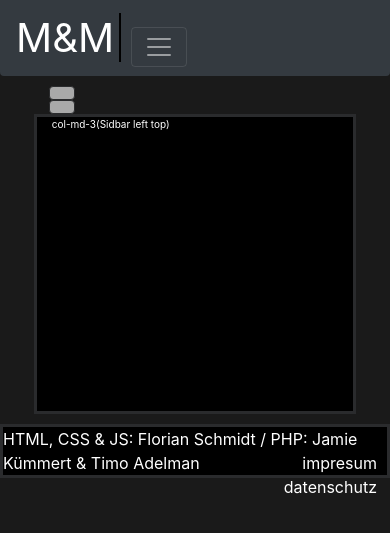
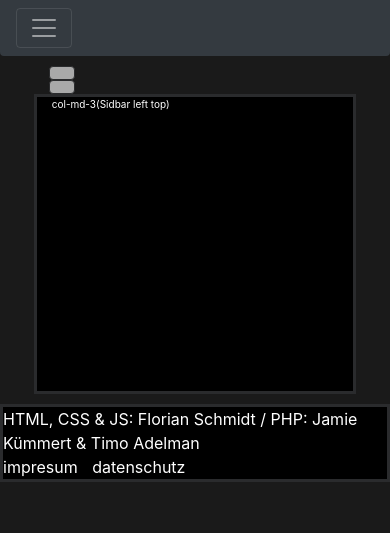
Before and after one commit to Nocciiii/Script-Forum, a PHP site: page /index.php in a window 390 px wide. Shown: the top 533 px of the page. Run offline with PHP 8.4, Linux system fonts and the light colour scheme; some libraries are stand-ins or nearby versions.

Commit message:
Design überarbeitung

```diff
--- a/Code/index.php
+++ b/Code/index.php
@@ -11,18 +11,16 @@
       <?php include ("Posten.php"); ?>
 
 		  <?php
-			if(session_id() == '' || !isset($_SESSION))
-			{
+			if(session_id() == '' || !isset($_SESSION)) {
     // session isn't started
     session_start();
 }
-
     		$server  ='mysql:dbname=fi2017_gruppe1_projekt_adelmann_kuemmert_schmidt;
     		host=localhost';
 
     		//Wechsel zwischen User wenn daheim lol
-    		//$user='fi11';
-    		$user='root';
+    		$user='fi11';
+    		//$user='root';
 
     		$pdo = new PDO ($server, $user,'');
     		if(isset($_GET['login']))
@@ -89,7 +87,6 @@
     					$errorMessage = "Diese E-Mail-Adresse ist bereits vergeben";
     				}
     			}
-
     			if(!$error)
     			{
     				$password_hash = password_hash($password, PASSWORD_DEFAULT);
@@ -118,12 +115,10 @@
 				session_start();
 			}
 
-			if(isset($_GET['erstellePost']))
+        if(isset ($_Get["Post"]))
         {
           $ueberschrift = $_POST['ueberschrift'];
     			$inhalt = $_POST['inhalt'];
-
-
 
           posten($_SESSION['userid'], $ueberschrift, $inhalt);
         }
@@ -220,7 +215,7 @@
         <h2>Post</h2>
   </div>
   <div class="modal-body">
-    <form action="?erstellePost=1" method="post">
+    <form action="?Post=1" method="post">
       <div class="form-group">
           <label>Ueberschrift</label>
           <input type="text" name="ueberschrift" class="form-control">
@@ -228,17 +223,6 @@
       <div class="form-group">
           <label>Inhalt</label>
           <input type="text" name="inhalt" class="form-control">
-      </div>
-	  <div class="form-group">
-            <input type="submit" class="btn btn-primary" value="Post">
-        </div>
-		<div class="form-group">
-            <?php
-				if(isset($errorMessage))
-				{
-        			echo $errorMessage;
-    			}
-  			?>
       </div>
     </form>
   </div>
@@ -248,12 +232,16 @@
 </div>
 </div>
 
- <body id="span" onload="DatenbankAuslesen()">
+ <body id="span">
+   <script>
+    DatenbankAuslesen();
+   </script>
+
 
 
       <nav class="navbar navbar-expand-md navbar-dark bg-dark">
         <div class="navbar-header">
-          <span class="navbarText" href="#">M&M</span>
+          <img class="navbarText" href="../Bilder/CodeVeinLogoPic.jpg"></img>
           <button class="navbar-toggler navbar-left" type="button" data-toggle="collapse" data-target="#navbarText" >
             <span class="navbar-toggler-icon"></span>
           </button>
@@ -262,8 +250,8 @@
           <ul class="navbar-nav ml-auto">
             <li>
               	<input type="button" id="btnPost" value="Post erstellen" class="login"/>
-			</li>
             <li>
+
         				<?php
         					if(!isset($_SESSION['benutzername']))
         					{
@@ -316,7 +304,7 @@
    <div class="container">
       <div class="row">
 
-        <div class="col-md-3 d-md-block">
+        <div class="col-md-3">
           <button class="btn d-md-none" data-toggle="collapse" data-target=".multi-collapse" aria-expanded="false" aria-controls="multiCollapseExample1 multiCollapseExample2"></button>
           <div class="row multi-collapse show" id="multiCollapseExample1">
           </div>
@@ -339,9 +327,36 @@
       </div>
     </div>
 
-      <footer class="page-footer">
-          HTML, CSS & JS: Florian Schmidt / PHP: Jamie Kümmert & Timo Adelman  <a href="impresum.html">impresum</a><a href="datenschutz.html">datenschutz</a>
+    <footer>
+        HTML, CSS & JS: Florian Schmidt / PHP: Jamie Kümmert & Timo Adelman
+        <br class="d-md-none">
+        <a class="float-sm-left float-md-right" href="impresum.html">impresum</a>
+        <a class="float-sm-left float-md-right" href="datenschutz.html">datenschutz</a>
     </footer>
-   <script src="ControllStrart.js"></script>
+   <script src="../js/ControllStrart.js"></script>
 </body>
 </html>
+
+<script>
+function DatenbankAuslesen()
+{
+	while(true)
+	{
+		var xmlhttp = new XMLHttpRequest();
+		xmlhttp.onreadystatechange = function()
+		{
+			if(this.readyState == 4 && this.status == 200)
+			{
+				Textausgeben();
+			}
+		};
+		xmlhttp.open("GET", "Startseite_Datenbankauslesen.php");
+		xmlhttp.send();
+		sleep(500);
+	}
+}
+
+function Sleep(milliseconds) {
+   return new Promise(resolve => setTimeout(resolve, milliseconds));
+}
+</script>
--- a/Code/tutorial.css
+++ b/Code/tutorial.css
@@ -162,10 +162,9 @@ body
   border-right: 2px solid black;
 }
 
-.page-footer
+footer
 {
   min-height: 50px;
-  max-height: 90px;
   margin-top: 10px;
 
   background-color: black;
@@ -193,7 +192,6 @@ body
 
 a
 {
-  float: right;
   margin-right: 10px;
 }
 
```
Lines whose indentation alone changed are shown as unchanged.
